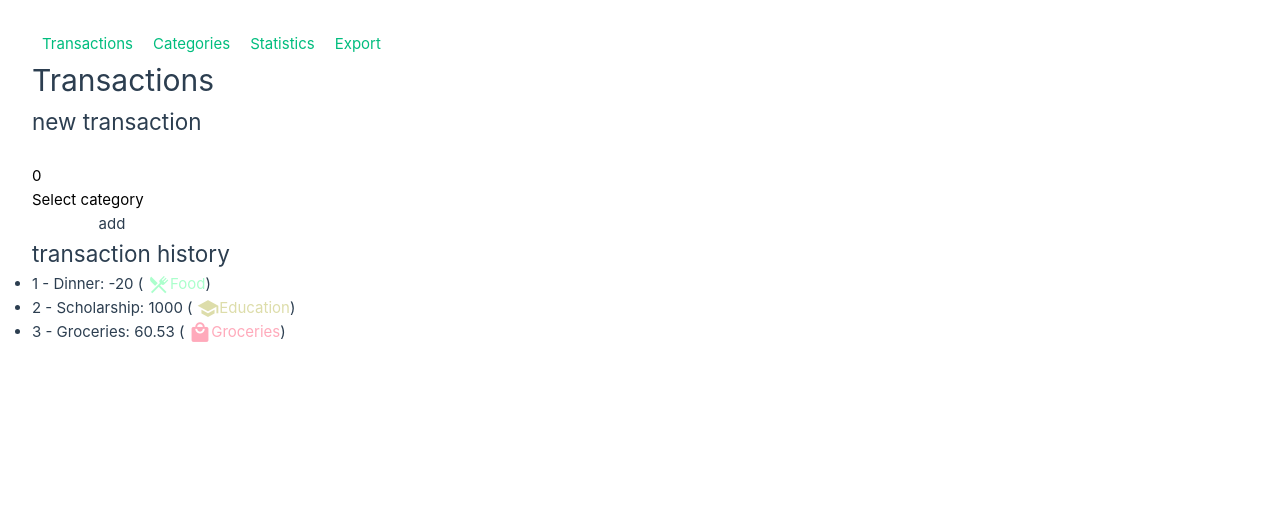
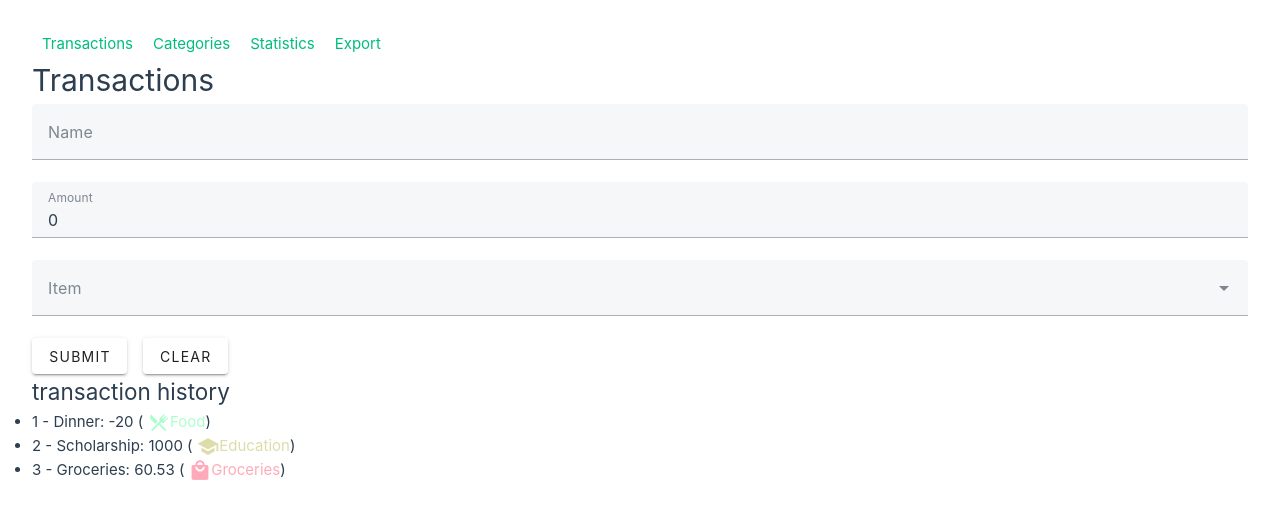
Before and after one commit to FilipTarajko/finance-manager, a Vue app: page / in a window 1280 px wide. Shown: the top 518 px of the page. Built offline with nearby package versions, Linux system fonts and the light colour scheme.

Commit message:
Add vuelidate

```diff
--- a/package.json
+++ b/package.json
@@ -15,6 +15,8 @@
     "format": "prettier --write src/"
   },
   "dependencies": {
+    "@vuelidate/core": "^2.0.3",
+    "@vuelidate/validators": "^2.0.4",
     "@vueuse/core": "^10.7.2",
     "pinia": "^2.1.7",
     "sass": "^1.70.0",
--- a/src/components/NewTransactionForm.vue
+++ b/src/components/NewTransactionForm.vue
@@ -1,37 +1,83 @@
 <script setup lang="ts">
-import { ref, type Ref } from 'vue'
+import { reactive, ref, type Ref } from 'vue'
 import { useTransactionsStore } from '../stores/transactionsStore'
 const transactionsStore = useTransactionsStore()
 import { useCategoriesStore } from '../stores/categoriesStore'
 import type { Category } from '@/types/types'
 const categoriesStore = useCategoriesStore()
+import { useVuelidate } from '@vuelidate/core'
+import { required } from '@vuelidate/validators'
 
-const name = ref('')
-const amount = ref(0)
-const category: Ref<null | Category> = ref(null)
+// const name = ref('')
+// const amount = ref(0)
+// const category: Ref<null | Category> = ref(null)
 
 function addTransaction() {
-  if (!category.value) {
+  if (!state?.category) {
     return
   } else {
-    transactionsStore.addTransaction(name.value, amount.value, category.value)
+    transactionsStore.addTransaction(state.name, state.amount, state.category)
+  }
+}
+
+const initialState = {
+  name: '',
+  amount: 0,
+  category: null
+}
+
+const state = reactive({
+  name: '',
+  amount: 0,
+  category: null
+})
+
+const rules = {
+  name: { required },
+  amount: { required },
+  category: { required },
+}
+
+const v$ = useVuelidate(rules, state)
+
+function clear() {
+  v$.value.$reset()
+
+  for (const [key, value] of Object.entries(initialState)) {
+    // @ts-ignore
+    state[key] = value
   }
 }
 </script>
 
+
 <template>
-  <h2>new transaction</h2>
-  <form class="form" @submit.prevent="addTransaction">
-    <input type="text" v-model="name" />
-    <input type="number" step="0.01" v-model="amount" />
-    <select v-model="category">
-      <option disabled value="null">Select category</option>
-      <option v-for="categoryOption in categoriesStore.categories" :value="categoryOption">
-        {{ categoryOption.name }}
-      </option>
-    </select>
-    <button :disabled="category == null">add</button>
+  <form>
+    <!-- :error-messages="v$.name.$errors.map(e => e.$message)" -->
+    <v-text-field v-model="state.name" :counter="10" label="Name" required @input="v$.name.$touch"
+      @blur="v$.name.$touch"></v-text-field>
+
+    <!-- :error-messages="v$.amount.$errors.map(e => e.$message)"  -->
+    <v-text-field v-model="state.amount" label="Amount" required @input="v$.amount.$touch"
+      @blur="v$.amount.$touch"></v-text-field>
+
+    <!-- :error-messages="v$.category.$errors.map(e => e.$message)" -->
+    <v-select v-model="state.category" :items="categoriesStore.categories" label="Item" required
+      @change="v$.category.$touch" @blur="v$.category.$touch"></v-select>
+
+    <v-btn class="me-4" @click="v$.$validate">
+      submit
+    </v-btn>
+    <v-btn @click="clear">
+      clear
+    </v-btn>
   </form>
+  <!-- <div :class="{ error: v$.name.$errors.length }">
+    <input v-model="state.name">
+    <div class="input-errors" v-for="error of v$.firstName.$errors" :key="error.$uid">
+      <div class="error-msg">{{ error.$message }}</div>
+    </div>
+  </div> -->
 </template>
 
 <style lang="scss">
```
Also changed, not shown: 1 other file (tests, documents, lock files or other folders).
